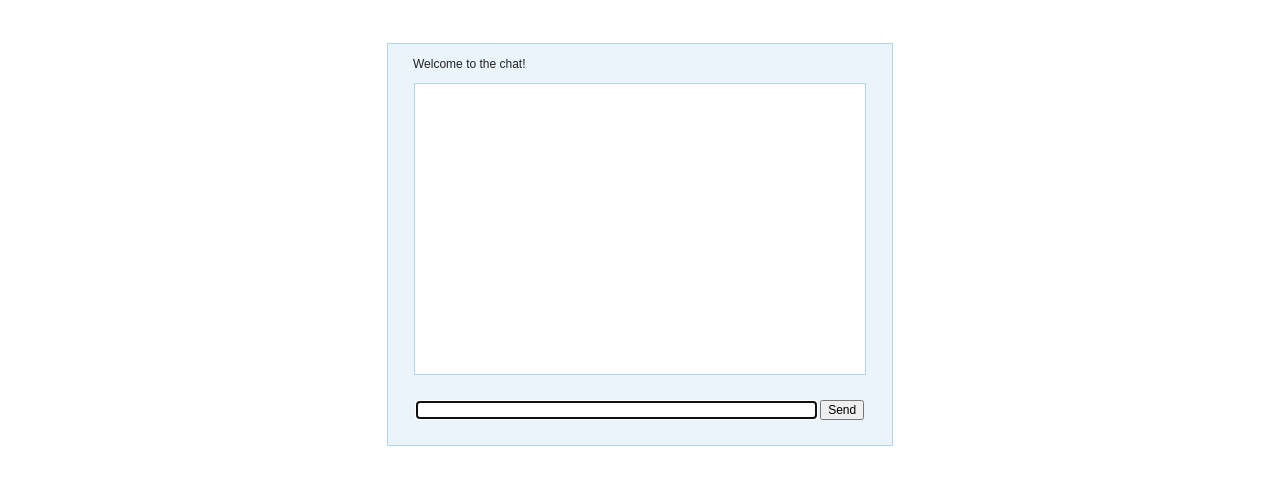
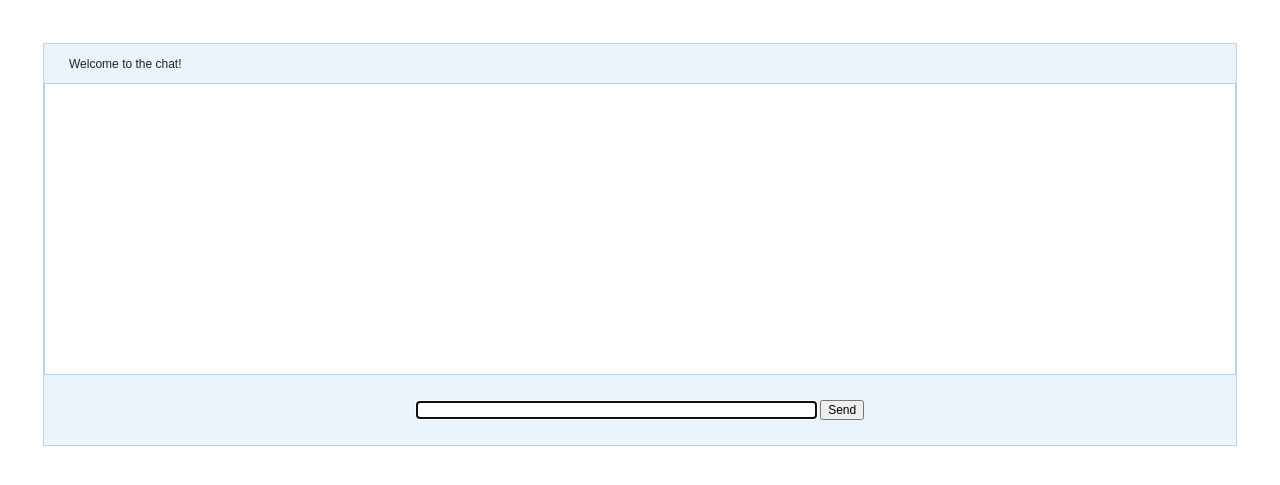
Before and after one commit to gmeisinger/chatbot, a Flask app: page / in a window 1280 px wide. Shown: the top 485 px of the page. Run offline with Flask 2, Linux system fonts and the light colour scheme; parts of the project's set-up code (start-up, migrations or seed data) failed here and were passed over; some libraries are stand-ins or nearby versions.

Commit message:
Update style.css

```diff
--- a/templates/static/style.css
+++ b/templates/static/style.css
@@ -21,7 +21,7 @@ a {
     margin:0 auto;
     padding-bottom:25px;
     background:#EBF4FB;
-    width:504px;
+    min-width:504px;
     border:1px solid #ACD8F0; }
 
 #loginform { padding-top:18px; }
@@ -34,8 +34,8 @@ a {
     margin-bottom:25px;
     padding:10px;
     background:#fff;
-    height:270px;
-    width:430px;
+    min-height:270px;
+    min-width:430px;
     border:1px solid #ACD8F0;
     overflow:auto; }
 
```
